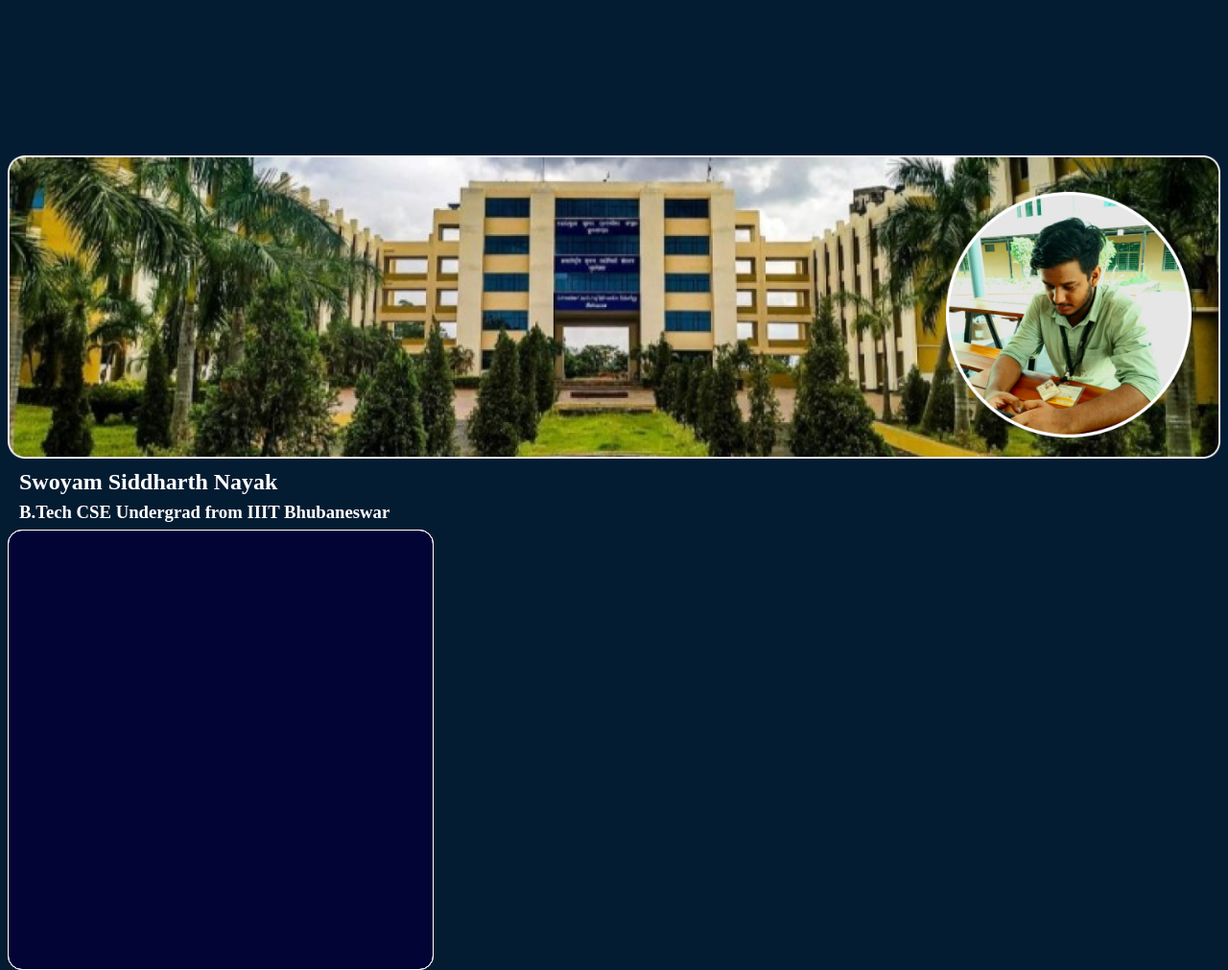
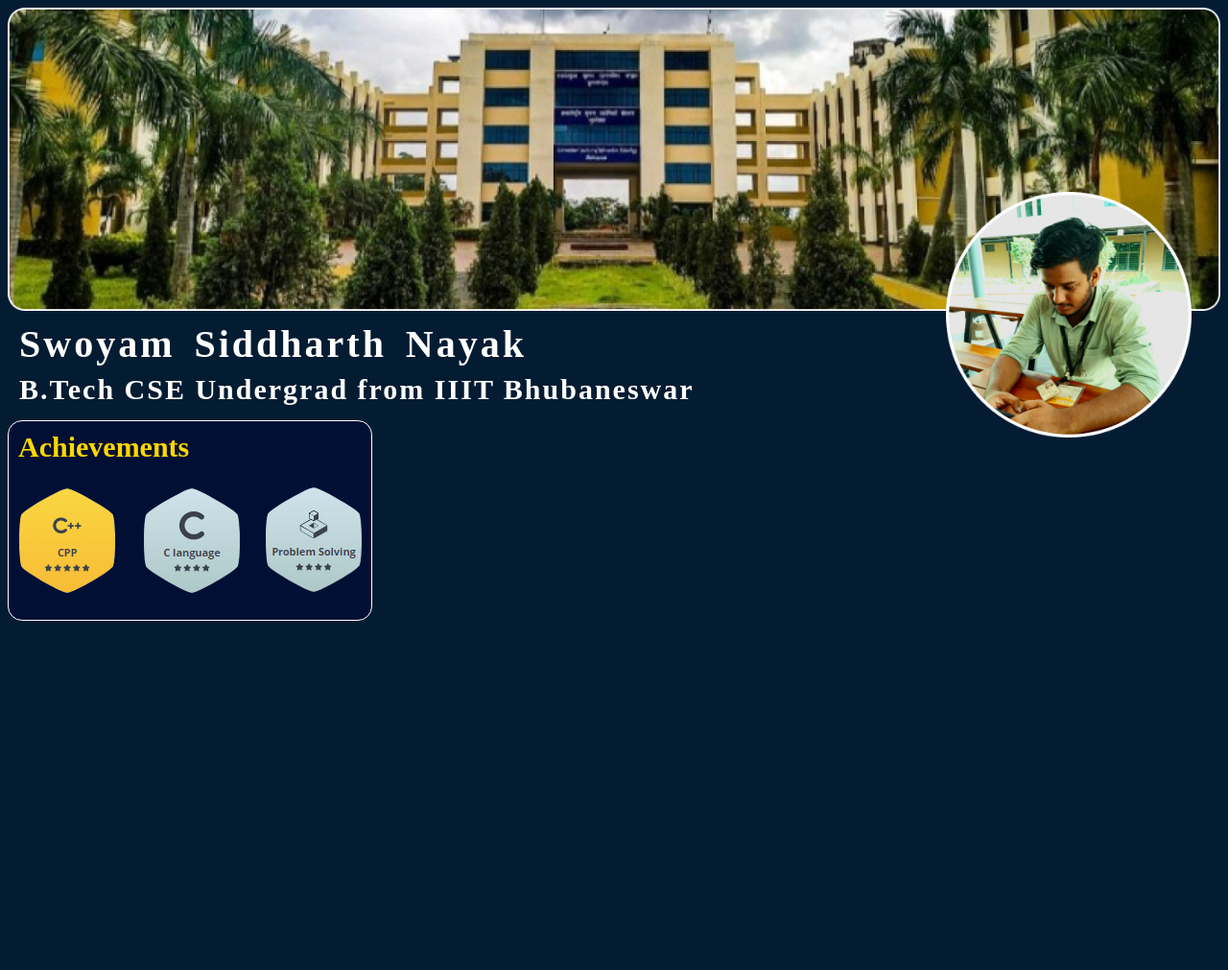
Before and after one commit to swoyam2609/learningwebdev, a plain HTML site: page My Landing Site/HTML/page.html in a window 1280 px wide. Shown: the whole page at 96% size. After the commit the page ends 800 px from the top, so only its background shows below. Drawn offline with Linux system fonts and the light colour scheme; a web font is replaced by a local one.

Commit message:
Achievements added

```diff
--- a/My Landing Site/CSS/mainpage.css
+++ b/My Landing Site/CSS/mainpage.css
@@ -29,19 +29,37 @@ h2.name {
   color: white;
   margin-top: 7px;
   margin-bottom: 7px;
+  font-size: 40px;
+  font-weight: 1300;
+  letter-spacing: 3px;
+  word-spacing: 7px;
 }
 h3.name {
   color: white;
   margin-top: 7px;
-  margin-bottom: 7px;
+  margin-bottom: 15px;
+  font-size: 30px;
+  letter-spacing: 2px;
 }
-div.rectangle {
+#rectangle1 {
+  box-sizing: border-box;
+
   position: absolute;
-  width: 442px;
-  height: 457px;
-
+  width: fit-content;
+  height: fit-content;
 
   background: rgba(1, 0, 53, 0.47);
   border: 1px solid #ffffff;
   border-radius: 15px;
 }
+#badges {
+  word-spacing: 5px;
+}
+p.box_heading {
+  margin: 10px;
+  color: gold;
+  font-family: googlefonts;
+  font-weight: bold;
+  font-size: 30px;
+  margin-bottom: 5px;
+}
--- a/My Landing Site/HTML/page.html
+++ b/My Landing Site/HTML/page.html
@@ -9,14 +9,21 @@
 </head>
 
 <body>
-    <svg></svg>
     <img src="../Assets/college.png" id="college">
     <img src="../Assets/dp.png" class="id">
     <h2 class="name">Swoyam Siddharth Nayak</h2>
     <h3 class="name">B.Tech CSE Undergrad from IIIT Bhubaneswar</h3>
-    <div class="rectangle"></div>
-    <div class="rectangle"></div>
-    <div class="rectangle"></div>
+    <div id="rectangle1">
+        <p class="box_heading">Achievements</p>
+        <p id="badges">
+            <img src="../Assets/CPP_Rank.png" alt="CPP 5 Star">
+            <img src="../Assets/C_Rank.png" alt="C 4 Star">
+            <img src="../Assets/DSA_Rank.png" alt="DSA 4 Star">
+        </p>
+    </div>
+    <div id="rectangle2"></div>
+    <div id="rectangle3"></div>
+
 </body>
 
 </html>
```
Also changed, not shown: My Landing Site/Assets/CPP_Rank.png (added), My Landing Site/Assets/C_Rank.png (added), My Landing Site/Assets/DSA_Rank.png (added).
